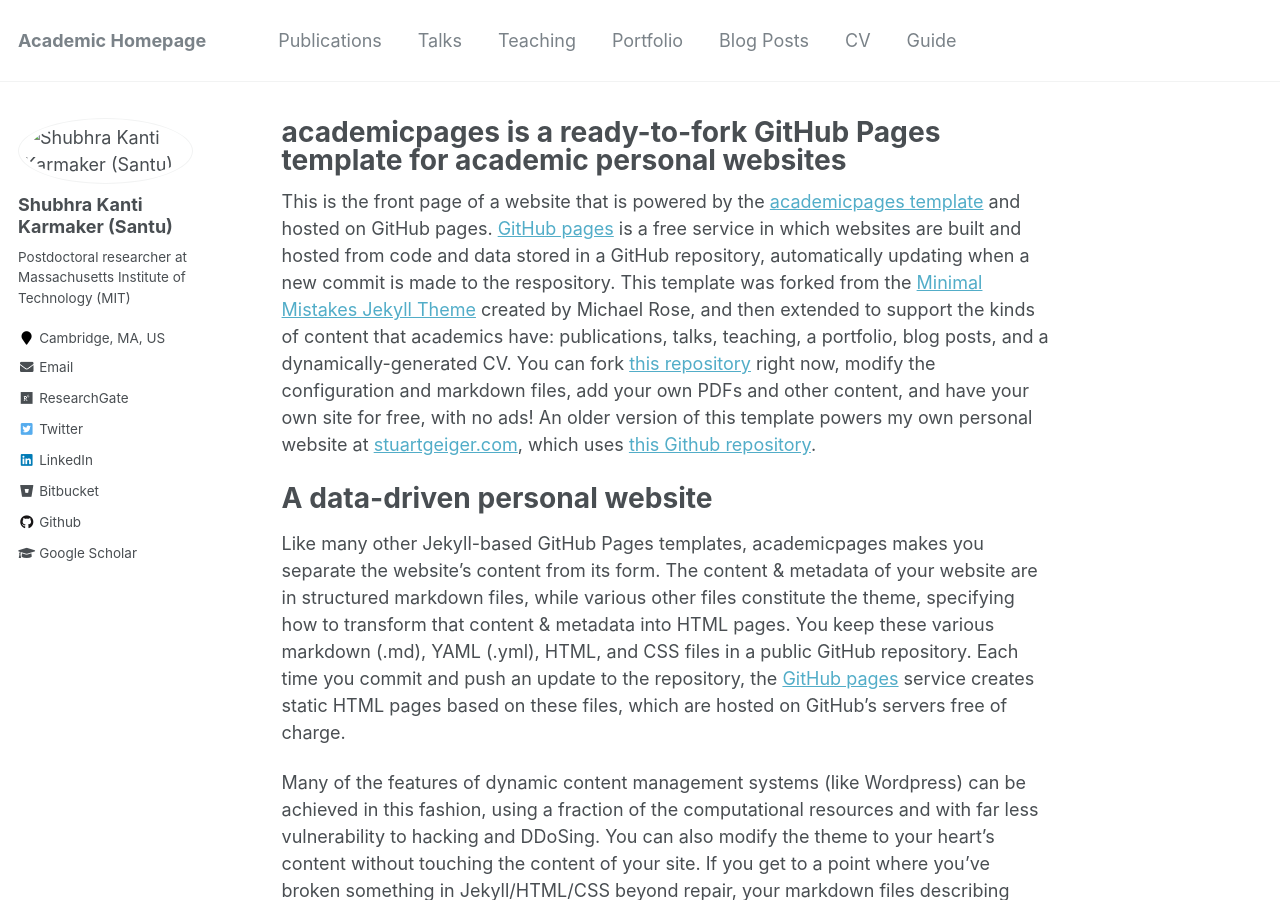
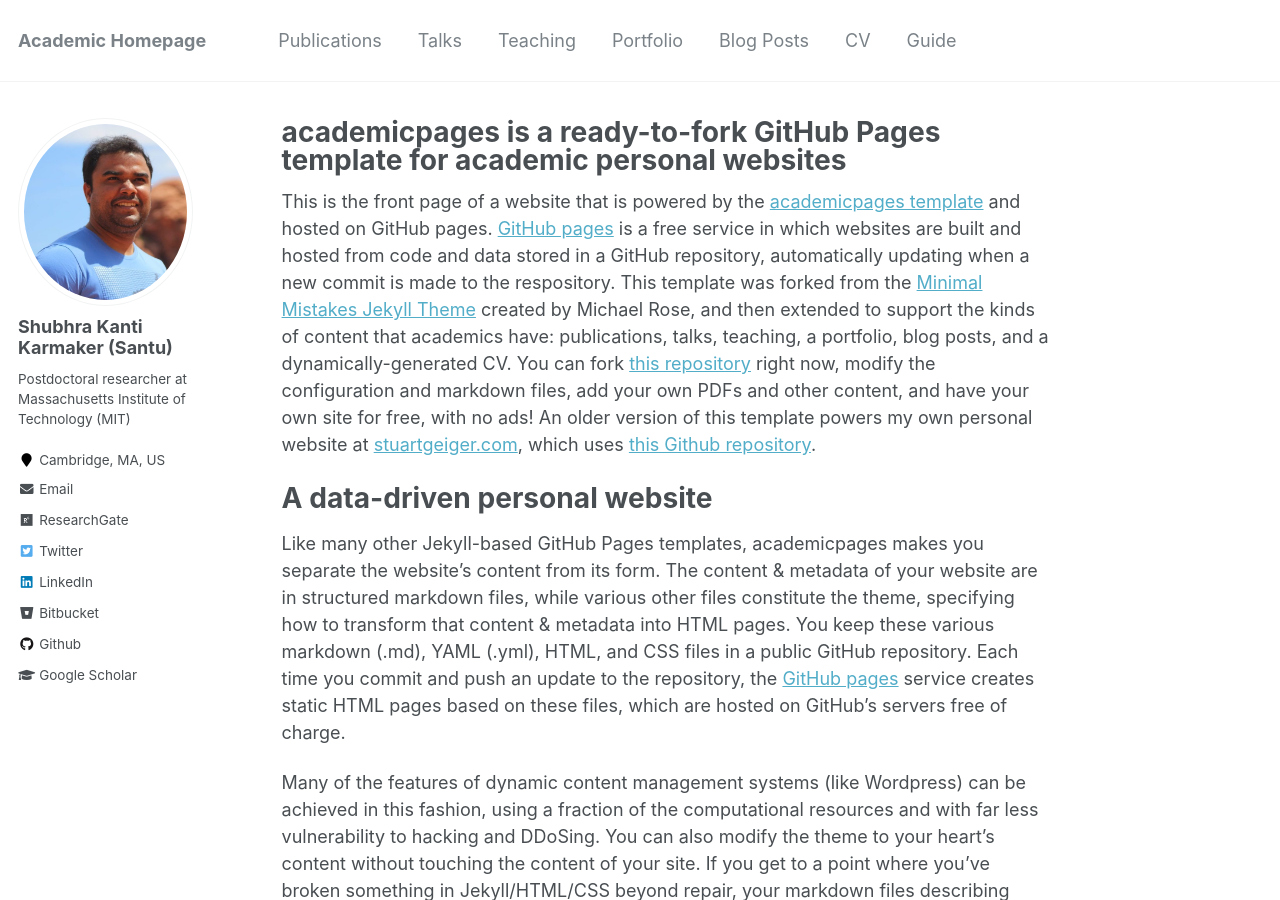
Before and after one commit to karmake2/karmake2.github.io, a Jekyll site: the page built from _pages/about.md, in a window 1280 px wide and 900 px high. Built offline with Jekyll 4.4.1, drawn with Linux system fonts in a browser that asks for light colours.

Commit message:
link update4

```diff
--- a/_config.yml
+++ b/_config.yml
@@ -12,7 +12,7 @@
 name                     : &name "Shubhra Kanti Karmaker (Santu)"
 description              : &description "personal description"
 url                      : https://karmake2.github.io # the base hostname & protocol for your site e.g. "https://mmistakes.github.io"
-baseurl                  : "/personalSite" # the subpath of your site, e.g. "/blog"
+baseurl                  : # the subpath of your site, e.g. "/blog"
 repository               : "karmake2/personalSite"
 teaser                   :  # filename of teaser fallback teaser image placed in /images/, .e.g. "500x300.png"
 breadcrumbs              : false # true, false (default)
@@ -81,7 +81,7 @@
 # Site Author
 author:
   name             : "Shubhra Kanti Karmaker (Santu)"
-  avatar           : "blob/master/images/profile.png"
+  avatar           : "profile.png"
   bio              : "Postdoctoral researcher at Massachusetts Institute of Technology (MIT)"
   employer         :
   location         : "Cambridge, MA, US"
```
